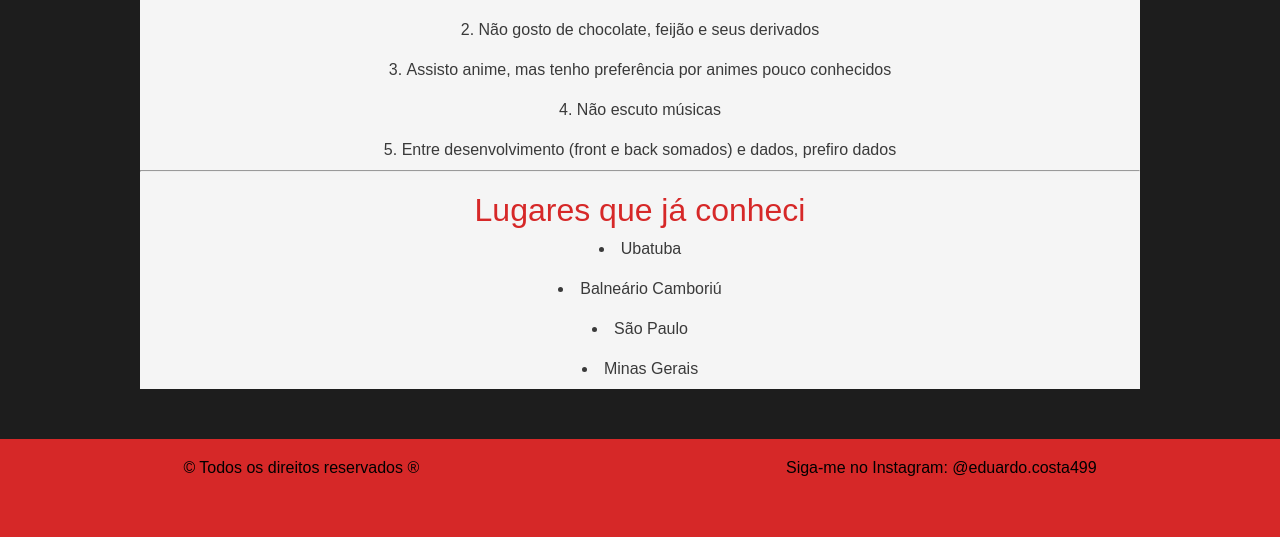
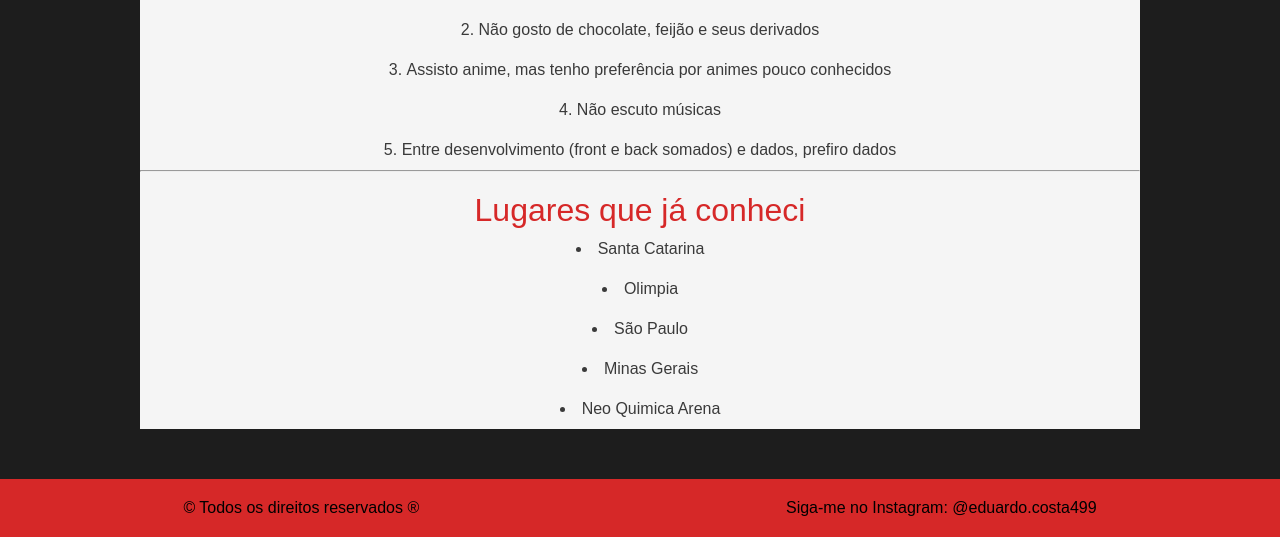
Before and after one commit to EduardoCosta942/ecam-flix, a plain HTML site: page secundary_pages/sobre_nos/sobre_nos.html in a window 1280 px wide. Shown: the part 576-1113 px from the top of the page. Before the commit the page ends 1073 px from the top, so only its background shows below. Drawn offline with Linux system fonts and the light colour scheme.

Commit message:
fix: list

```diff
--- a/secundary_pages/sobre_nos/sobre_nos.html
+++ b/secundary_pages/sobre_nos/sobre_nos.html
@@ -41,10 +41,11 @@
                     <hr>
                     <h1>Lugares que já conheci</h1>
                     <ul>
-                        <li>Ubatuba</li>
-                        <li>Balneário Camboriú</li>
+                        <li>Santa Catarina</li>
+                        <li>Olimpia</li>
                         <li>São Paulo</li>
                         <li>Minas Gerais</li>
+                        <li>Neo Quimica Arena</li>
                     </ul>
 
                 </div>
```
